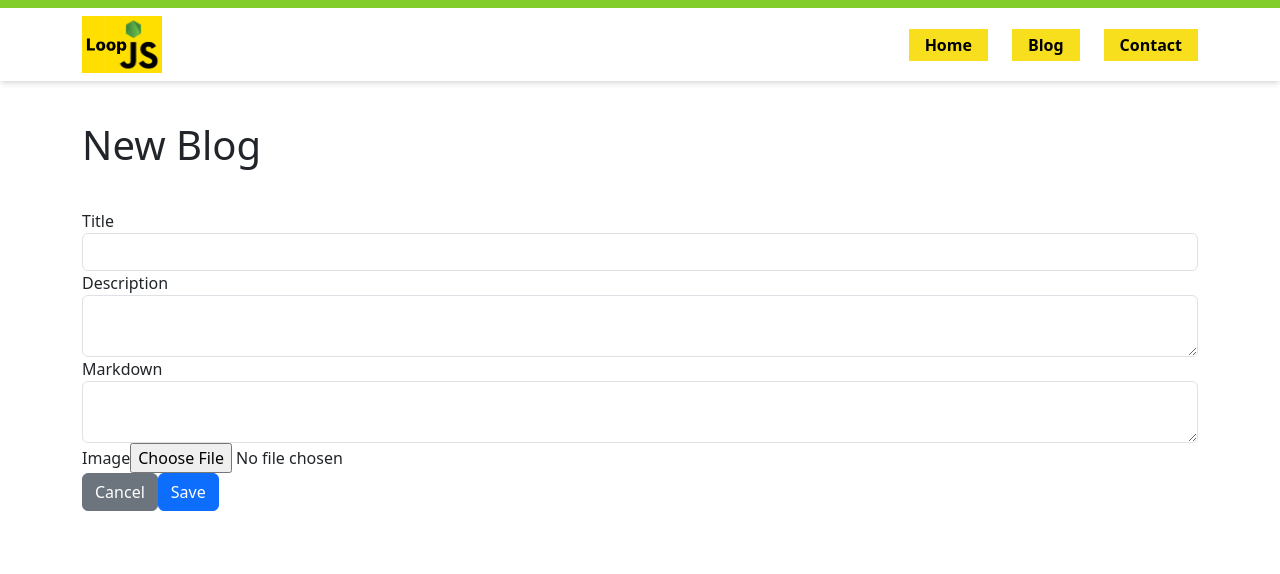
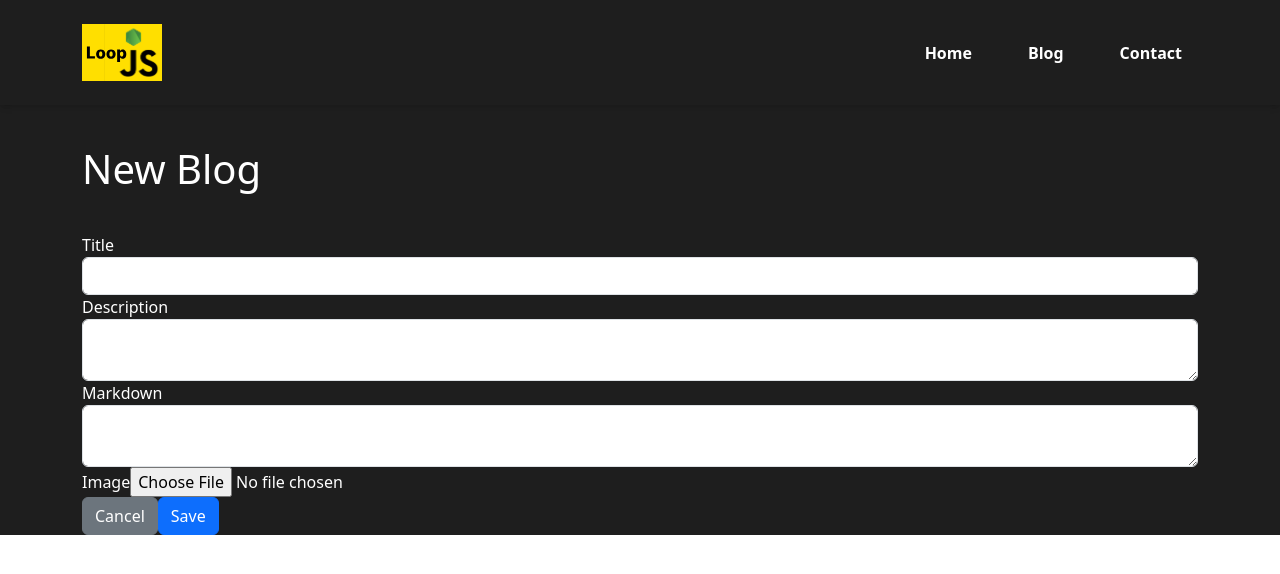
Before and after one commit to SaraBabic/JSBlog-frontend, a React (Create React App) app: page /blog/new in a window 1280 px wide. Shown: the top 574 px of the page. Built offline with nearby package versions, Linux system fonts and the light colour scheme.

Commit message:
Style update

```diff
--- /dev/null
+++ b/src/App.css
@@ -0,0 +1,5 @@
+.box-shadow {
+    -webkit-box-shadow: 0 10px 6px -6px #777;
+    -moz-box-shadow: 0 10px 6px -6px #777;
+         box-shadow: 0 10px 6px -6px #777;
+}
--- a/src/App.js
+++ b/src/App.js
@@ -3,6 +3,7 @@ import MainLayout from "./layout/MainLayout";
 import Headline from "./components/atoms/Headline";
 
 function App() {
+  document.body.style = 'background: #1E1E1E;';
   return (
       <MainLayout>
         <Headline text="Homepage" level={1} align="center" />
--- a/src/components/Navbar.js
+++ b/src/components/Navbar.js
@@ -15,9 +15,8 @@ function Navbar() {
   };
 
   return (
-    <div className=" bg-white shadow-md sticky top-0 z-40">
-        <span className=" block w-full bg-nodeGreen h-2"></span>
-      <div className="container flex items-center py-2 px-6 justify-between">
+    <div className=" sticky top-0 z-40 bg-bgGray shadow-md">
+      <div className="container flex items-center py-4 px-6 justify-between">
         <Logo />
         <ul className="flex gap-4 m-0">
           <NavLink path="/" linkText="Home" />
--- a/src/components/atoms/Button.js
+++ b/src/components/atoms/Button.js
@@ -3,7 +3,7 @@ import { Link } from 'react-router-dom'
 
 function Button( {path, type}) {
   return (
-    <Link to={path} className="bg-nodeGreen text-black no-underline py-2 px-4 font-bold relative hover:after:block hover:after:bg-jsYellow hover:after:h-1 hover:after:w-full hover:after:absolute hover:after:left-0 c">
+    <Link to={path} className="bg-nodeGreen max-w-[200px] text-center text-black no-underline py-2 px-4 font-bold relative hover:after:block hover:after:bg-jsYellow hover:after:h-1 hover:after:w-full hover:after:absolute hover:after:left-0 c">
     Read More
   </Link>
   )
--- a/src/components/atoms/NavLink.js
+++ b/src/components/atoms/NavLink.js
@@ -6,7 +6,7 @@ function NavLink({ linkText, path, handle}) {
     <Link
             to={path}
             onClick={handle}
-            className="bg-jsYellow text-black font-bold px-3 py-1 no-underline relative hover:after:block hover:after:bg-nodeGreen hover:after:h-1 hover:after:w-full hover:after:absolute hover:after:left-0 hover:after:bottom-0"
+            className="text-white font-bold px-3 py-1 no-underline relative hover:after:block hover:after:bg-nodeGreen hover:after:h-1 hover:after:w-full hover:after:absolute hover:after:left-0 hover:after:bottom-0"
           >
             {linkText}
           </Link>
--- a/src/components/organisms/BlogTeaser.js
+++ b/src/components/organisms/BlogTeaser.js
@@ -1,18 +1,18 @@
-import React, { useContext } from 'react'
+import React, { useContext } from "react";
 import Moment from "moment";
 import { Link } from "react-router-dom";
 import { AuthContext } from "../../context/AuthContext";
-import Button from '../atoms/Button';
+import Button from "../atoms/Button";
 
-function BlogTeaser( {article, onDelete} ) {
-
+function BlogTeaser({ article, onDelete }) {
   const { isLoggedIn } = useContext(AuthContext);
   Moment.locale("en");
 
   return (
-    <div className="p-4 border-2 border-nodeGreen my-4" key={article._id}>
-            <div className="flex mb-4">
-              <div className="flex-1">
+    <div className="p-4 shadow-xl  my-20" key={article._id}>
+      <div className="flex mb-4 gap-4 md:gap-20 flex-col-reverse md:flex-row">
+        <div className="flex flex-col justify-between md:w-2/3">
+        <div className="">
         <div className=" opacity-70">
             {Moment(article.createdAt).format("D MMM Y")}
           </div>
@@ -20,19 +20,20 @@ function BlogTeaser( {article, onDelete} ) {
           <div className="">{article.description}</div>
         </div>
 
+          <Button path={`${article.slug}`} />
+        </div>
+
         {/* Render the image if it exists */}
         {article.imagePath && (
-                <div className="flex-1 flex justify-end h-full">
+          <div className=" md:w-1/3 flex">
             <img
               src={`/${article.imagePath}`}
               alt={article.title}
-                    className=" object-cover h-full max-h-20"
-                    style={{ maxWidth: "100%", height: "auto" }}
+              className=" object-cover aspect-video md:aspect-square"
             />
           </div>
         )}
       </div>
-              <Button path={`${article.slug}`} />
       {isLoggedIn && (
         <>
           <Link to={`edit/${article._id}`} className="btn btn-info">
@@ -46,9 +47,8 @@ function BlogTeaser( {article, onDelete} ) {
           </button>
         </>
       )}
-
     </div>
-  )
+  );
 }
 
-export default BlogTeaser
+export default BlogTeaser;
--- a/src/layout/MainLayout.js
+++ b/src/layout/MainLayout.js
@@ -6,8 +6,10 @@ function MainLayout({ children }) {
   return (
     <>
       <AuthProvider>
+        <div className=" bg-bgGray text-white">
         <Navbar />
         <div className="container my-10">{children}</div>
+        </div>
       </AuthProvider>
     </>
   );
--- a/tailwind.config.js
+++ b/tailwind.config.js
@@ -6,6 +6,7 @@ module.exports = {
   theme: {
     extend: {},
     colors: {
+      bgGray: '#1E1E1E',
       nodeGreen: '#82cd2a',
       jsYellow: '#F7DF1E'
     }
```
Lines whose indentation alone changed are shown as unchanged.
